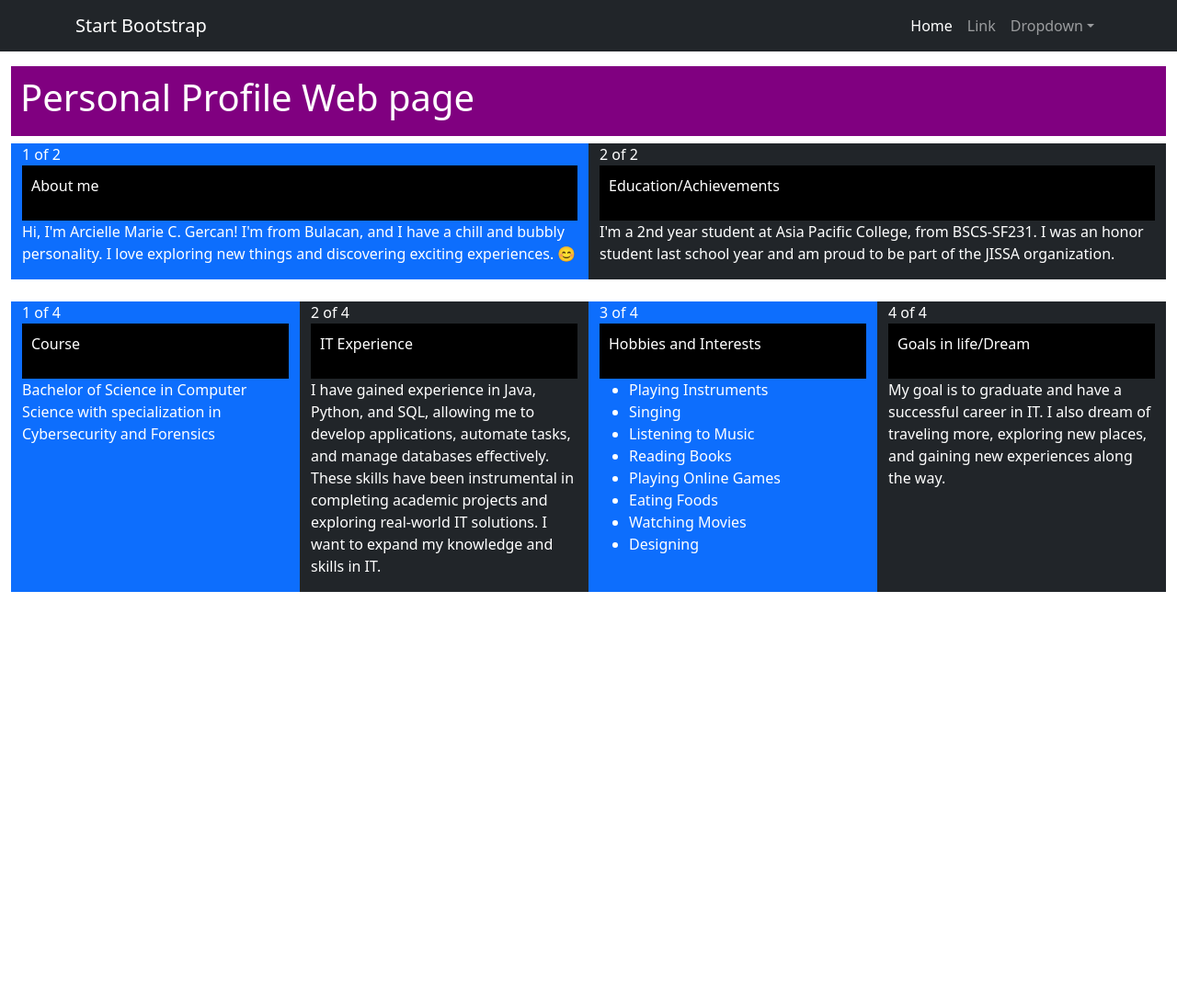
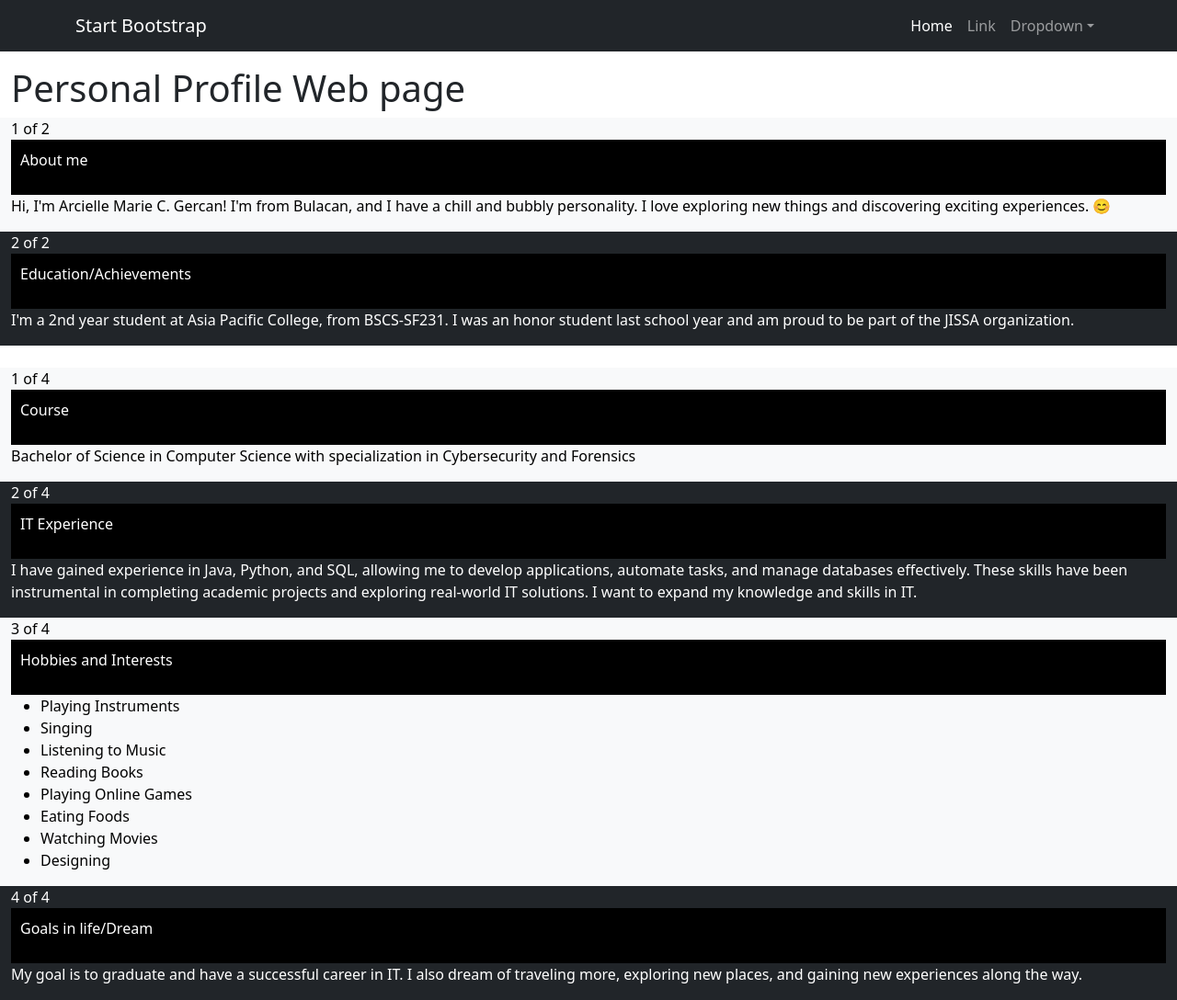
Before and after one commit to ArcielleGercan/-Webprog-SF231-bootstrap-template, a plain HTML site: page sb/index.html in a window 1280 px wide. Shown: the whole page at 92% size. Before the commit the page ends 800 px from the top, so only its background shows below. Drawn offline with nearby package versions, Linux system fonts and the light colour scheme.

Commit message:
update look

```diff
--- a/sb/index.html
+++ b/sb/index.html
@@ -36,12 +36,11 @@
         </nav>
         <!-- Page content-->
         <div class="container-fluid mt-3">
-            <h1><div style="background-color:purple;color:white;padding: 10px;">
               <h1>Personal Profile Web page</h1>
             </div></h1>
             <div class="container-fluid">
               <div class="row">
-                <div class="col-md bg-primary text-white">1 of 2 <div style="background-color:black;color:white;padding: 10px;">
+                <div class="text-bg-light">1 of 2 <div style="background-color:black;color:white;padding: 10px;">
                   <p>About me</p> </div>
                   <p>Hi, I'm Arcielle Marie C. Gercan!
                     I'm from Bulacan, and I have a chill and bubbly personality. I love exploring new things and discovering exciting experiences. 😊</p>
@@ -56,7 +55,7 @@
 
             <div class="container-fluid">
               <div class="row">
-                <div class="col-md bg-primary text-white">1 of 4 <div style="background-color:black;color:white;padding: 10px;">
+                <div class="text-bg-light">1 of 4 <div style="background-color:black;color:white;padding: 10px;">
                   <p>Course</p> </div>
                   <p> Bachelor of Science in Computer Science with specialization in Cybersecurity and Forensics</p>
                 </div>
@@ -64,7 +63,7 @@
                   <p>IT Experience</p> </div>
                   <p> I have gained experience in Java, Python, and SQL, allowing me to develop applications, automate tasks, and manage databases effectively. These skills have been instrumental in completing academic projects and exploring real-world IT solutions. I want to expand my knowledge and skills in IT.</p>
                </div>
-                <div class="col-md bg-primary text-white">3 of 4 <div style="background-color:black;color:white;padding: 10px;">
+                <div class="text-bg-light">3 of 4 <div style="background-color:black;color:white;padding: 10px;">
                   <p>Hobbies and Interests</p> </div>
                   <ul>
                     <li>Playing Instruments</li>
```
